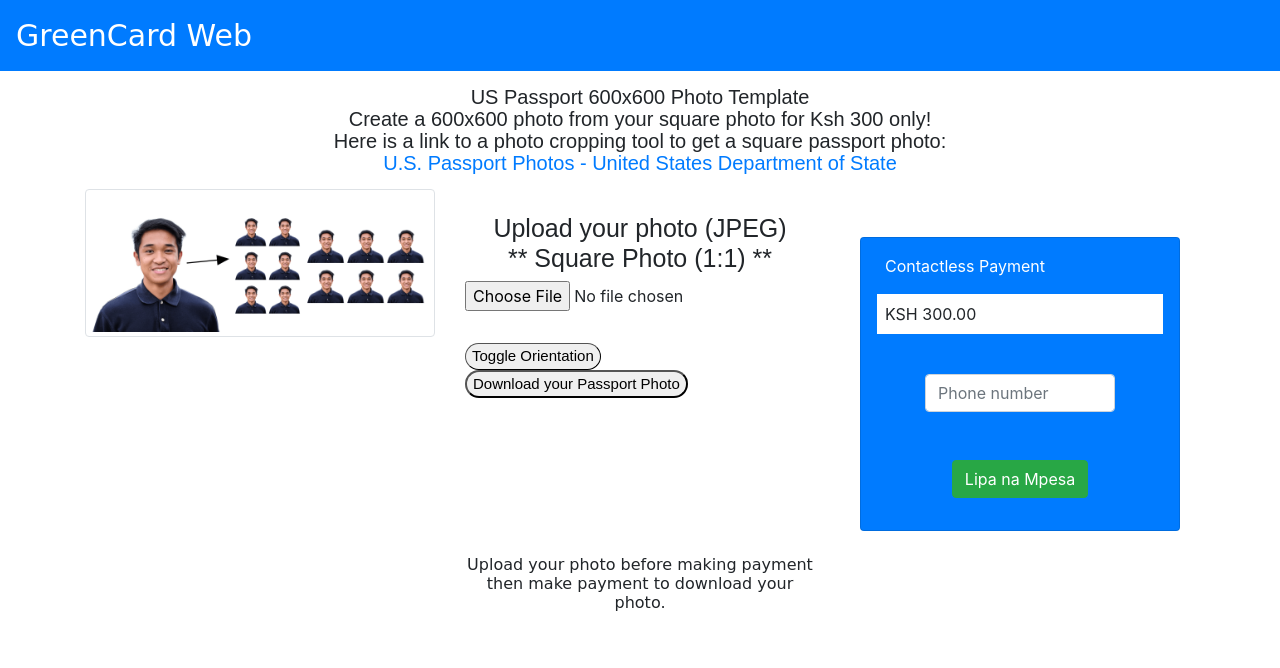
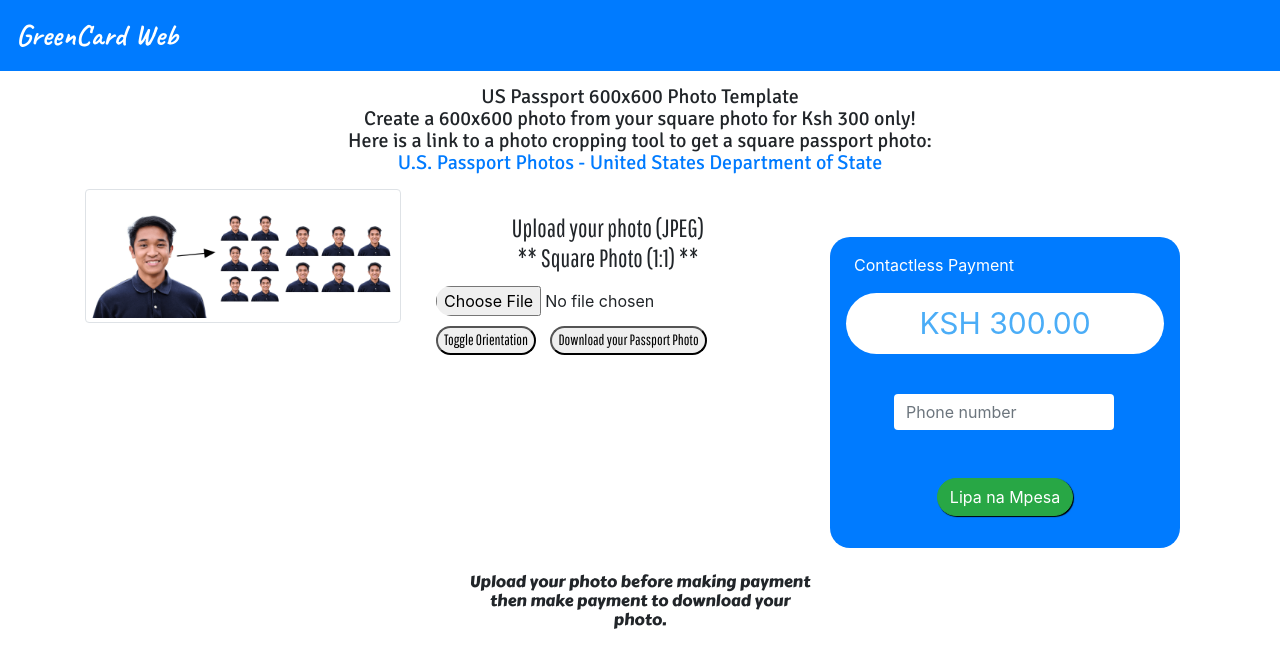
Before and after one commit to edwardmbitsi/passport-maker, a PHP site: page / in a window 1280 px wide. Shown: the top 668 px of the page. Run offline with PHP 8.4, Linux system fonts and the light colour scheme; some libraries are stand-ins or nearby versions.

Commit message:
Update style.css

```diff
--- a/style.css
+++ b/style.css
@@ -1,64 +1,137 @@
-.header-action {
-    display: flex;
-    flex-direction: row;
-    gap: 3em;
-  }
+@import url('https://fonts.googleapis.com/css2?family=Caveat:wght@700&display=swap');
+@import url('https://fonts.googleapis.com/css2?family=Signika&display=swap');
+@import url('https://fonts.googleapis.com/css2?family=Pathway+Gothic+One&display=swap');
+@import url('https://fonts.googleapis.com/css2?family=Carter+One&display=swap');
 
 #orientation-btn{
+    margin: 5px;
     border-radius: 15px;
-    border-width: 0.1;
-    text-align: center;
-  }
-  .frame {
-
-    display: inline-block;
-    position: absolute;
-    padding-left: 15px;
 
 }
 
+#orientation-btn:hover {
+    background-color: #2176ff;
+    color: white;
+}
+
+#input-photo:hover {
+    background-color: #2176ff;
+    color: white;
+}
+
+#download:hover {
+    background-color: #2176ff;
+    color: white;
+}
+
+
 #download{
-    text-align: center;
+    margin: 5px;
     border-radius: 15px;
 }
 
-  #header-image {
-    justify-content: right;
-    align-content: center;
+#input-photo{
+    margin: 5px;
+    border-radius: 15px;
 }
 
-  .responsive {
-    height: auto;
-    width: auto;
-    max-width: 100%;
+.card {
+    width: 350px;
+    background: #4badf7;
+    border-radius: 20px;
+    border: none
 }
 
-  #input-photo {
-    margin-bottom: 2em;
+.circle {
+    height: 56px;
+    width: 56px;
+    line-height: 60px;
+    border-radius: 50%;
+    background-color: #fff;
+    position: relative;
+    left: 28px;
+    top: 66px;
+    -webkit-transition: height .25s ease, width .25s ease;
+    transition: height .25s ease, width .25s ease;
+    -webkit-transform: translate(-50%, -50%);
+    transform: translate(-50%, -50%)
 }
 
-  * {
-    box-sizing: border-box;
+.circle i {
+    margin-left: 17px;
+    color: #4badf7;
+    font-size: 20px
 }
 
-  /* Create two equal columns that floats next to each other */
-  .column {
-    float: left;
-    width: 50%;
-    padding: 10px;
-    height: 300px; /* Should be removed. Only for demonstration */
+.circle:before,
+.circle:after {
+    content: '';
+    display: block;
+    position: absolute;
+    top: 0;
+    right: 0;
+    bottom: 0;
+    left: 0;
+    border-radius: 50%;
+    border: 1px solid #fff
 }
 
-  /* Clear floats after the columns */
-  .row:after {
-    content: "";
-    display: table;
-    clear: both;
+.circle:before {
+    -webkit-animation: ripple 2s linear infinite;
+    animation: ripple 2s linear infinite
 }
 
-  /* Responsive layout - makes the two columns stack on top of each other instead of next to each other */
-  @media screen and (max-width: 600px) {
-    .column {
-      width: 100%;
+.circle:after {
+    -webkit-animation: ripple 2s linear 1s infinite;
+    animation: ripple 2s linear 1s infinite
+}
+
+@-webkit-keyframes ripple {
+    0% {
+        -webkit-transform: scale(1)
+    }
+
+    75% {
+        -webkit-transform: scale(1.75);
+        opacity: 1
+    }
+
+    100% {
+        -webkit-transform: scale(2);
+        opacity: 0
     }
 }
+
+@keyframes ripple {
+    0% {
+        transform: scale(1)
+    }
+
+    75% {
+        transform: scale(1.75);
+        opacity: 1
+    }
+
+    100% {
+        transform: scale(2);
+        opacity: 0
+    }
+}
+.custom{
+    border-radius: 40px;
+    box-shadow: 1px 1px 1px  black;
+    outline: none;
+}
+
+.button {
+    border-radius: 40px;
+    cursor: pointer;
+    font-size: 30px;
+    text-align: center;
+    color: #4badf7;
+}
+.custom2{
+    border:none;
+    width: 220px;
+    outline: none;
+}
```
Lines whose indentation alone changed are shown as unchanged.
